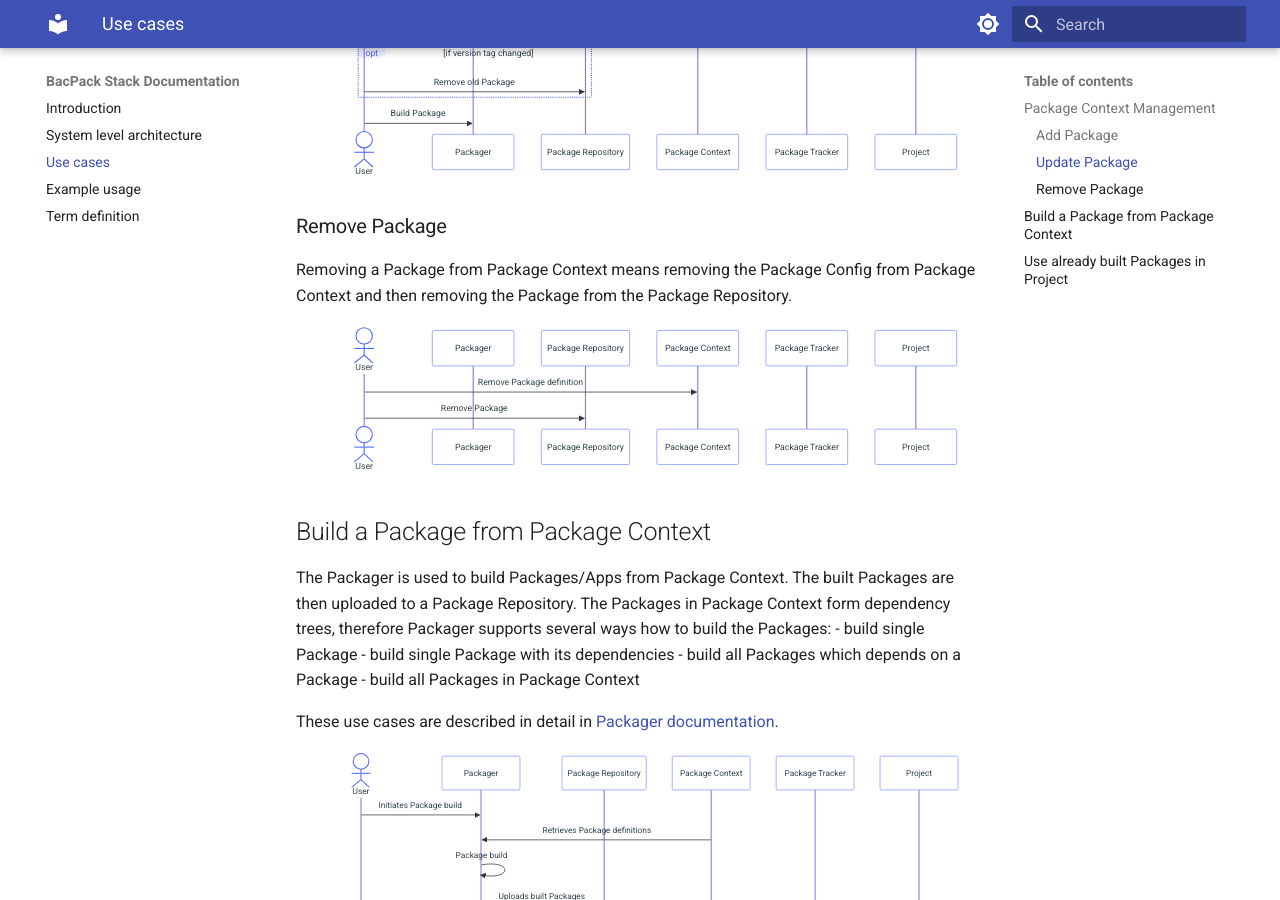
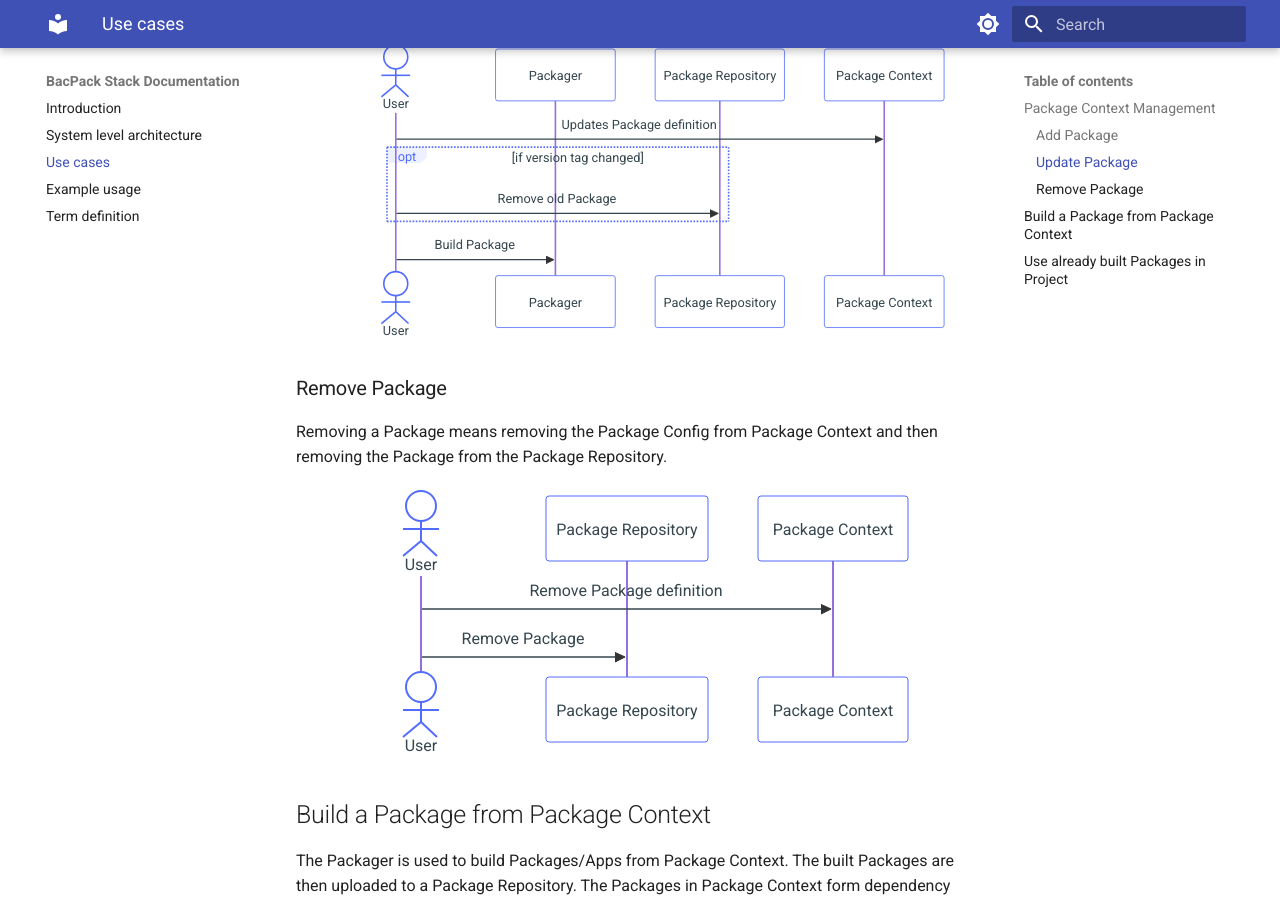
Before and after one commit to bacpack-system/bacpack-system.github.io, an MkDocs documentation site: the page built from docs/use_cases.md, in a window 1280 px wide and 900 px high, scrolled down 916 px. Built offline with MkDocs 1.6.1 and Material for MkDocs 9.7.7, drawn with Linux system fonts in a browser that asks for light colours.

Commit message:
Refactor use cases

````diff
--- a/docs/use_cases.md
+++ b/docs/use_cases.md
@@ -21,8 +21,6 @@ sequenceDiagram
   participant Packager
   participant Package Repository
   participant Package Context
-  participant Package Tracker
-  participant Project
 
   User->>Package Context: Adds Package definition
   User->>Packager: Build Package
@@ -40,8 +38,6 @@ sequenceDiagram
   participant Packager
   participant Package Repository
   participant Package Context
-  participant Package Tracker
-  participant Project
 
   User->>Package Context: Updates Package definition
   opt if version tag changed
@@ -52,17 +48,14 @@ sequenceDiagram
 
 ### Remove Package
 
-Removing a Package from Package Context means removing the Package Config from Package Context
-and then removing the Package from the Package Repository.
+Removing a Package means removing the Package Config from Package Context and then removing the
+Package from the Package Repository.
 
 ```mermaid
 sequenceDiagram
   actor User
-  participant Packager
   participant Package Repository
   participant Package Context
-  participant Package Tracker
-  participant Project
 
   User->>Package Context: Remove Package definition
   User->>Package Repository: Remove Package
@@ -87,8 +80,6 @@ sequenceDiagram
   participant Packager
   participant Package Repository
   participant Package Context
-  participant Package Tracker
-  participant Project
 
   User->>Packager: Initiates Package build
   Package Context->>Packager: Retrieves Package definitions
@@ -105,9 +96,7 @@ be set in `CMLibStorage.cmake` in the root directory of the application.
 ```mermaid
 sequenceDiagram
   actor User
-  participant Packager
   participant Package Repository
-  participant Package Context
   participant Package Tracker
   participant Project
   participant CMCONF system
````
